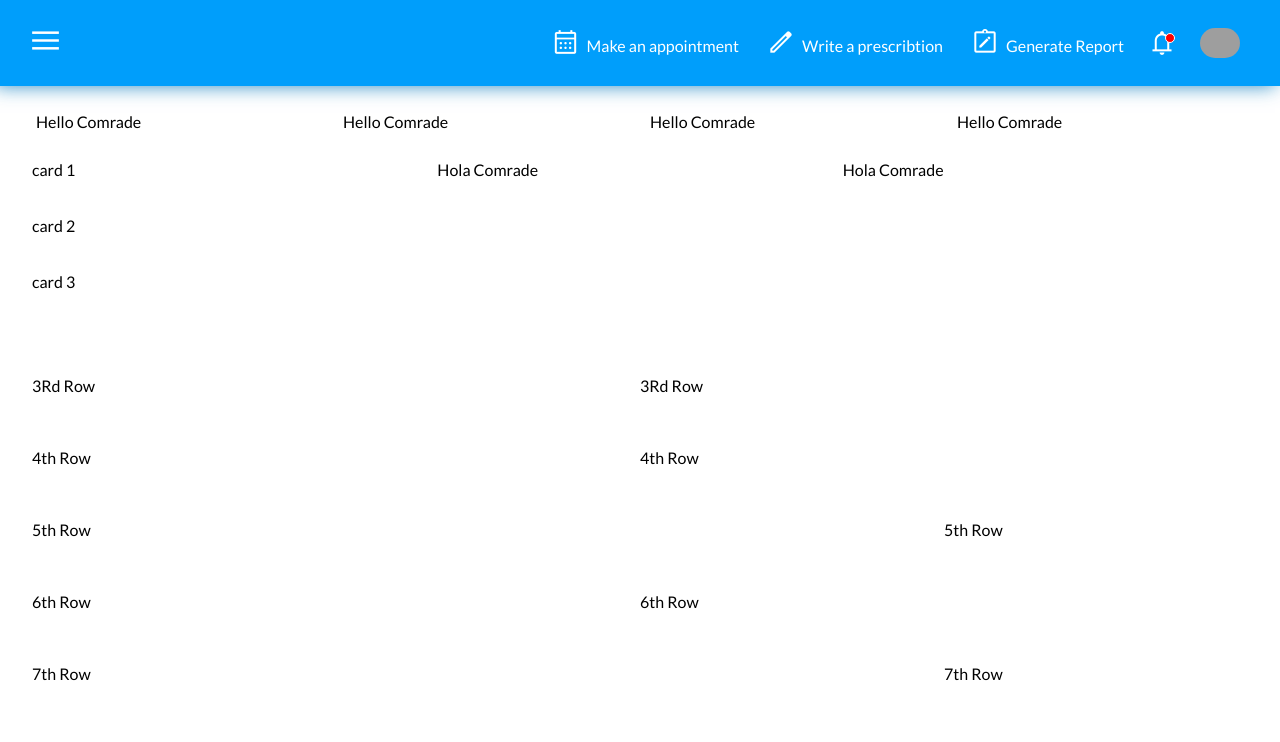
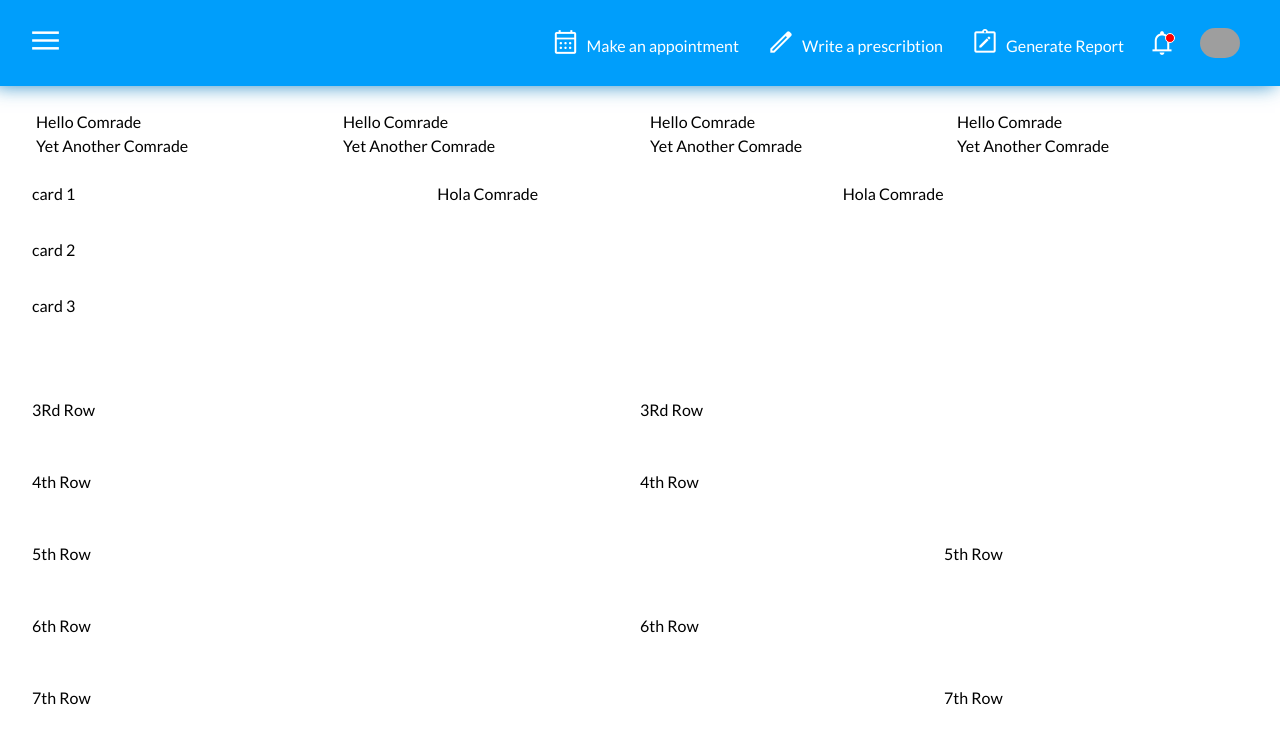
Before and after one commit to T3d4/medboard, a Vue app: page / in a window 1280 px wide. Shown: the top 742 px of the page. Built offline with nearby package versions, Linux system fonts and the light colour scheme; grey boxes are pictures that could not be loaded.

Commit message:
minor updates

```diff
--- a/src/views/MedBoard.vue
+++ b/src/views/MedBoard.vue
@@ -4,28 +4,40 @@
       <div class="basis-1/4 max-w-[25%]">
         <router-link to="">
           <div>
-            <div>Hello Comrade</div>
+            <div>
+              <h6>Hello Comrade</h6>
+              <p>Yet Another Comrade</p>
+            </div>
           </div>
         </router-link>
       </div>
       <div class="basis-1/4 max-w-[25%]">
         <router-link to="">
           <div>
-            <div>Hello Comrade</div>
+            <div>
+              <h6>Hello Comrade</h6>
+              <p>Yet Another Comrade</p>
+            </div>
           </div>
         </router-link>
       </div>
       <div class="basis-1/4 max-w-[25%]">
         <router-link to="">
           <div>
-            <div>Hello Comrade</div>
+            <div>
+              <h6>Hello Comrade</h6>
+              <p>Yet Another Comrade</p>
+            </div>
           </div>
         </router-link>
       </div>
       <div class="basis-1/4 max-w-[25%]">
         <router-link to="">
           <div>
-            <div>Hello Comrade</div>
+            <div>
+              <h6>Hello Comrade</h6>
+              <p>Yet Another Comrade</p>
+            </div>
           </div>
         </router-link>
       </div>
```
